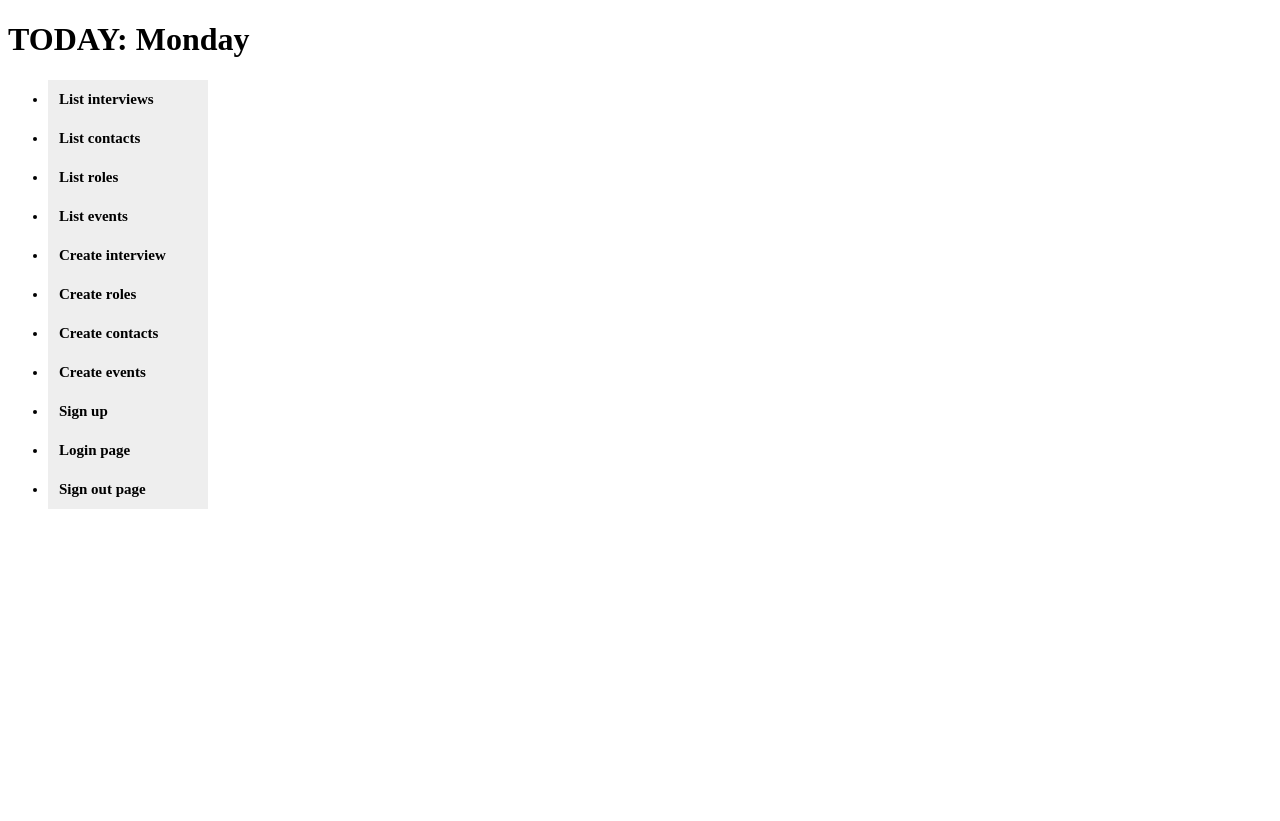
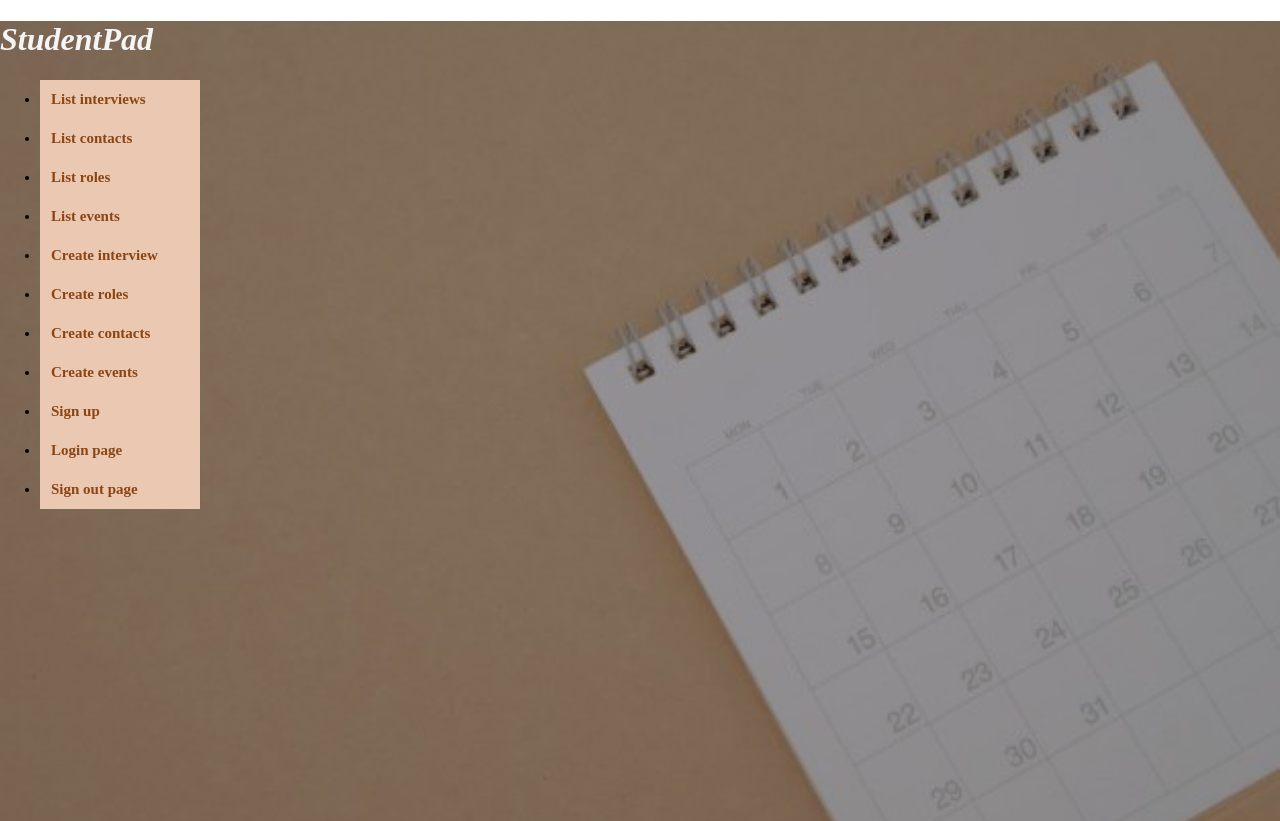
Before and after one commit to Medinaaz/itucs20_908, a Flask app: page / in a window 1280 px wide. Before the commit the page ends 509 px from the top, so only its background shows below. Run offline with Flask 2, Linux system fonts and the light colour scheme; some libraries are stand-ins or nearby versions.

Commit message:
First commit

```diff
--- a/server.py
+++ b/server.py
@@ -6,7 +6,6 @@ from flask_session import Session
 import time
 from flask_login import LoginManager, login_user, logout_user
 from user import get_user
-
 from tables import database as d
 from passlib.hash import pbkdf2_sha256
 from forms import LoginForm, SignUpForm
--- a/templates/home.html
+++ b/templates/home.html
@@ -4,13 +4,38 @@
     <meta charset="utf-8"/>
     <title>StudentPad</title>
     <style>
+
+        h1
+        {
+            color:whitesmoke;
+        }
+
+        body, html {
+            height: 100%;
+            margin: 0;
+        }
+
+        .bg {
+            /* The image used */
+            background-image: url("/static/bgg.jpg");
+
+            /* Full height */
+            height: 100%;
+
+            /* Center and scale the image nicely */
+            background-position: center;
+            background-repeat: no-repeat;
+            background-size: cover;
+        }
+
         .vertical-menu {
             width: 200px;
         }
 
         .vertical-menu a {
-            background-color: #eee;
-            color: black;
+            background-color: #ebc8b2;
+            color: saddlebrown;
+            font-weight: bold;
             display: block;
             padding: 11px;
             text-decoration: none;
@@ -22,16 +47,11 @@
         .vertical-menu{
             font-size: 15px;
         }
-        .referans{
-            position: fixed;
-            bottom: 0px;
-            right: 0px;
-            font-size:12px;
-        }
     </style>
 </head>
 <body>
-<h1>TODAY: {{ day }}<h1>
+<div class="bg">
+    <h1><i>StudentPad</i></h1>
     <div class="vertical-menu">
         <ul>
             <li><a href="/interviews">List interviews</a></li>
@@ -50,5 +70,6 @@
 
         </ul>
     </div>
+</div>
 </body>
 </html>
--- a/templates/layout.html
+++ b/templates/layout.html
@@ -12,12 +12,12 @@
         body {
             margin: 0;
             font-family: Arial, Helvetica, sans-serif;
-            background-color: powderblue;
+            background-color: #ebc8b2;
         }
 
         .navbar {
             overflow: hidden;
-            background-color: cadetblue;
+            background-color: #d4a07d;
         }
 
         .navbar a {
```
Also changed, not shown: static/bgg.jpg (added).
